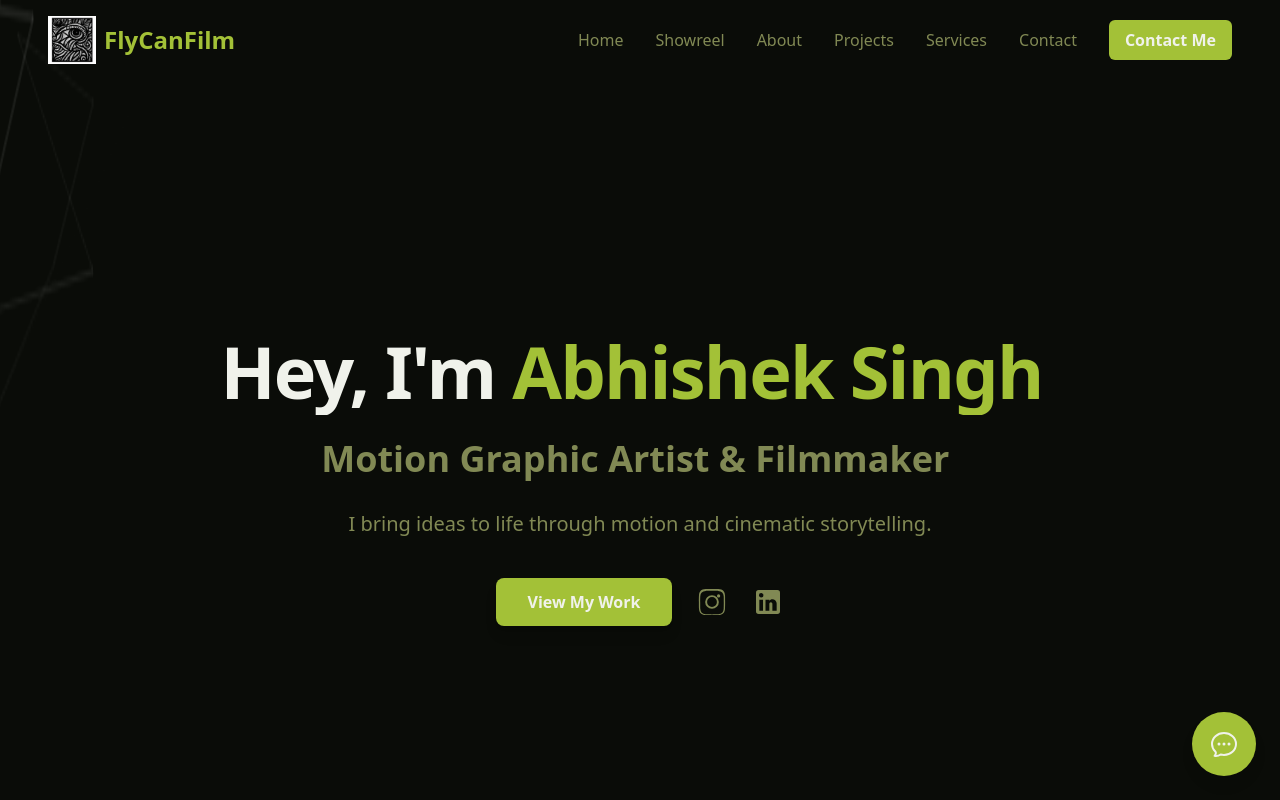
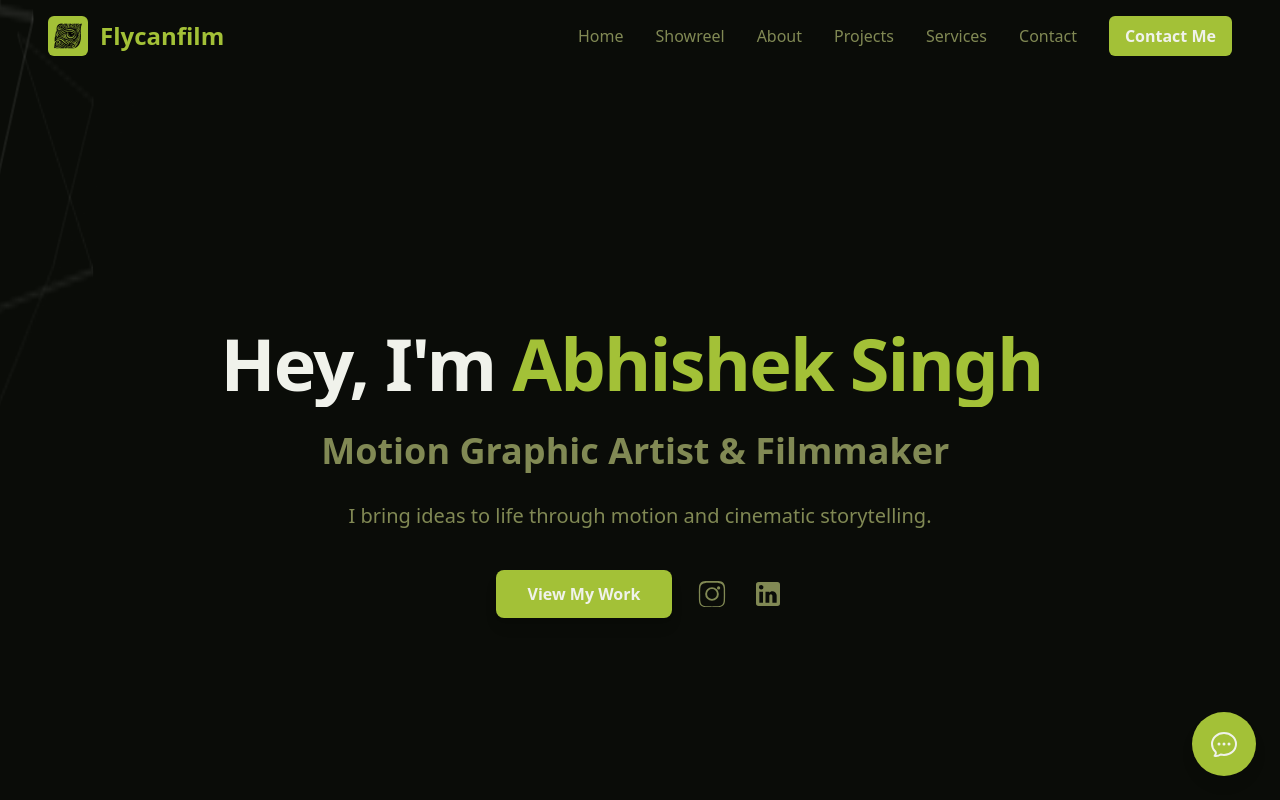
Before and after one commit to Flycanary/Flycanfilm-Portfolio, a React (Vite) app: page / in a window 1280 px wide. Shown: the top 800 px of the page. Built offline with nearby package versions, Linux system fonts and the light colour scheme.

Commit message:
Header logo new

```diff
--- a/components/Header.tsx
+++ b/components/Header.tsx
@@ -19,7 +19,10 @@ const Header: React.FC<HeaderProps> = ({ onNavigate, onOpenServices }) => {
     return () => window.removeEventListener('scroll', handleScroll);
   }, []);
 
-  const handleNavClick = (e: React.MouseEvent<HTMLAnchorElement>, href: string) => {
+  const handleNavClick = (
+    e: React.MouseEvent<HTMLAnchorElement>,
+    href: string
+  ) => {
     e.preventDefault();
     onNavigate(href);
   };
@@ -27,23 +30,30 @@ const Header: React.FC<HeaderProps> = ({ onNavigate, onOpenServices }) => {
   return (
     <header
       className={`sticky top-0 z-50 transition-all duration-300 ${
-        isScrolled ? 'bg-secondary/80 backdrop-blur-lg shadow-lg' : 'bg-transparent'
+        isScrolled
+          ? 'bg-secondary/80 backdrop-blur-lg shadow-lg'
+          : 'bg-transparent'
       }`}
     >
       <nav className="container mx-auto flex items-center justify-between p-4 px-6 md:px-12">
+        {/* Logo + Brand */}
         <Magnetic>
           <a
             href="#home"
             onClick={(e) => handleNavClick(e, 'home')}
-            className="flex items-center space-x-2"
+            className="flex items-center space-x-3"
           >
-            <img
-              src="/header-logo.png"
-              alt="FlyCanFilm Logo"
-              className="h-12 w-12 object-contain"
-            />
+            {/* Logo background uses your accent green */}
+            <div className="h-10 w-10 rounded-md bg-accent p-1 overflow-hidden">
+              <img
+                src="/header-logo.png"
+                alt="Flycanfilm logo"
+                className="h-full w-full object-contain"
+              />
+            </div>
+            {/* Text */}
             <span className="text-2xl font-bold text-accent hover:text-accent-hover transition-colors">
-              FlyCanFilm
+              Flycanfilm
             </span>
           </a>
         </Magnetic>
```
Also changed, not shown: public/header-logo.png.
